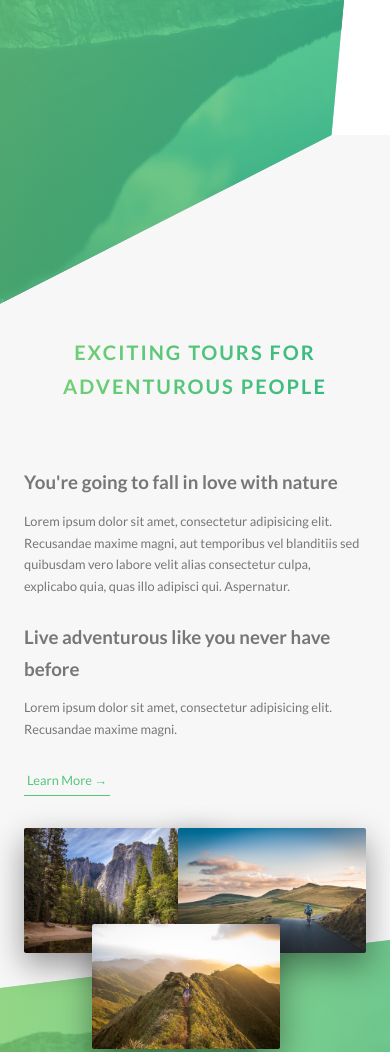
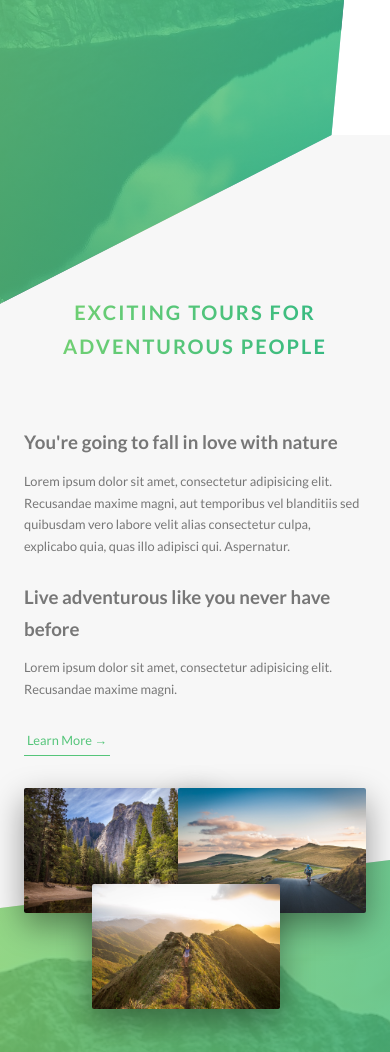
Before and after one commit to petitlapin86/adventours, a website: page index.html in a window 390 px wide. Shown: the part 498-1550 px from the top of the page. Drawn offline with Linux system fonts and the light colour scheme.

Commit message:
responsive padding throughout

```diff
--- a/sass/base/_base.scss
+++ b/sass/base/_base.scss
@@ -34,8 +34,4 @@ body {
   @include respond(tab-portrait) { //width < 900?
     padding: 0; //gets rid of white border on smaller screens
   }
-
-
-
-
 }
--- a/sass/layout/_footer.scss
+++ b/sass/layout/_footer.scss
@@ -13,6 +13,12 @@
     &__logo-box {
       text-align: center;
       margin-bottom: 8rem;
+
+      @include respond(tab-portrait) { //making smaller on smaller screen sizes
+        margin-bottom: 6rem; //decreasing margin bottom on smaller screens
+      }
+
+
     }
 
     &__logo {
--- a/sass/pages/_home.scss
+++ b/sass/pages/_home.scss
@@ -2,6 +2,12 @@
   background-color: $color-gray-light;
   padding: 25rem 0;
   margin-top: -20vh; /*this number is calculated by subtracting the remeaining polygon shape from the heading*/
+
+@include respond(tab-portrait) {
+  padding: 20rem 0; //making padding smaller on smaller screens
+}
+
+
 }
 
 //this is the second green skew image on main page
@@ -18,6 +24,11 @@
 
     & > * { //selecting all the direct children which is the row (explore the world, meet nature etc)
       transform: skewY(7deg); //this is offsetting the angle shape and straightetning the features
+
+      @include respond(tab-portrait) {
+        padding: 15rem 0; //making padding smaller on smaller screens
+      }
+
     }
 
 }
@@ -27,17 +38,30 @@
   padding: 25rem 0 15rem 0;
   margin-top: -10rem; //this is moving the angle up
 
+  @include respond(tab-portrait) {
+    padding: 20rem 0 10rem 0; //making padding smaller on smaller screens
+  }
+
 }
 
 .section-stories {
   position: relative;
   padding: 15rem 0;
+
+  @include respond(tab-portrait) {
+    padding: 10rem 0; //making padding smaller on smaller screens
+  }
 }
 
 
 .section-book {
   padding: 15rem 0;
   background-image: linear-gradient(to right bottom, $color-primary-light, $color-primary-dark);
+
+  @include respond(tab-portrait) {
+    padding: 10rem 0; //making padding smaller on smaller screens
+  }
+
 }
 
 
```
Also changed, not shown: css/style.css.
